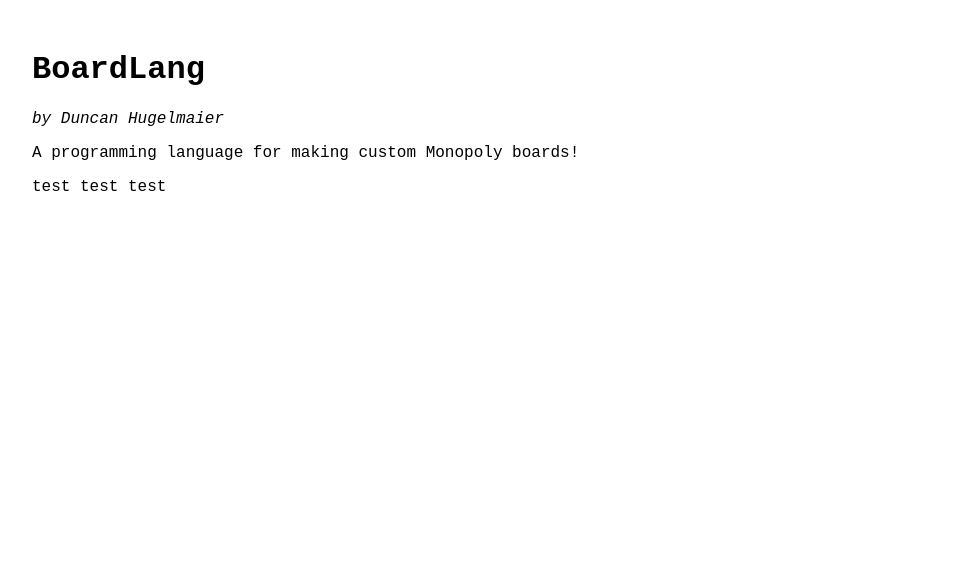
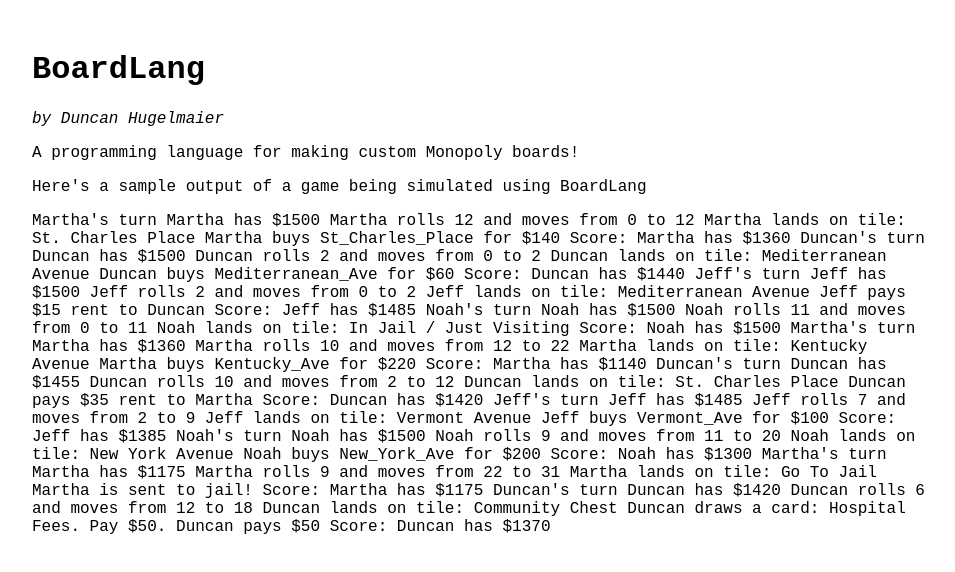
Before and after one commit to theoverthere/board-language, a plain HTML site: page index.html in a window 1280 px wide. Shown: the whole page, without its empty margins (158-1113 px from the left). Drawn offline with Linux system fonts and the light colour scheme.

Commit message:
Update index.html

```diff
--- a/index.html
+++ b/index.html
@@ -45,7 +45,76 @@
     <h1>BoardLang</h1>
     <p><em>by Duncan Hugelmaier</em></p>
     <p>A programming language for making custom Monopoly boards!</p>
-    <p>test test test</p>
+    <p>Here's a sample output of a game being simulated using BoardLang</p>
+    <p>Martha's turn
+        Martha has $1500
+        Martha rolls 12 and moves from 0 to 12
+        Martha lands on tile: St. Charles Place
+        Martha buys St_Charles_Place for $140
+        Score: Martha has $1360
+
+        Duncan's turn
+        Duncan has $1500
+        Duncan rolls 2 and moves from 0 to 2
+        Duncan lands on tile: Mediterranean Avenue
+        Duncan buys Mediterranean_Ave for $60
+        Score: Duncan has $1440
+
+        Jeff's turn
+        Jeff has $1500
+        Jeff rolls 2 and moves from 0 to 2
+        Jeff lands on tile: Mediterranean Avenue
+        Jeff pays $15 rent to Duncan
+        Score: Jeff has $1485
+
+        Noah's turn
+        Noah has $1500
+        Noah rolls 11 and moves from 0 to 11
+        Noah lands on tile: In Jail / Just Visiting
+        Score: Noah has $1500
+
+        Martha's turn
+        Martha has $1360
+        Martha rolls 10 and moves from 12 to 22
+        Martha lands on tile: Kentucky Avenue
+        Martha buys Kentucky_Ave for $220
+        Score: Martha has $1140
+
+        Duncan's turn
+        Duncan has $1455
+        Duncan rolls 10 and moves from 2 to 12
+        Duncan lands on tile: St. Charles Place
+        Duncan pays $35 rent to Martha
+        Score: Duncan has $1420
+
+        Jeff's turn
+        Jeff has $1485
+        Jeff rolls 7 and moves from 2 to 9
+        Jeff lands on tile: Vermont Avenue
+        Jeff buys Vermont_Ave for $100
+        Score: Jeff has $1385
+
+        Noah's turn
+        Noah has $1500
+        Noah rolls 9 and moves from 11 to 20
+        Noah lands on tile: New York Avenue
+        Noah buys New_York_Ave for $200
+        Score: Noah has $1300
+
+        Martha's turn
+        Martha has $1175
+        Martha rolls 9 and moves from 22 to 31
+        Martha lands on tile: Go To Jail
+        Martha is sent to jail!
+        Score: Martha has $1175
+
+        Duncan's turn
+        Duncan has $1420
+        Duncan rolls 6 and moves from 12 to 18
+        Duncan lands on tile: Community Chest
+        Duncan draws a card: Hospital Fees. Pay $50.
+        Duncan pays $50
+        Score: Duncan has $1370</p>
 
 
 
```
